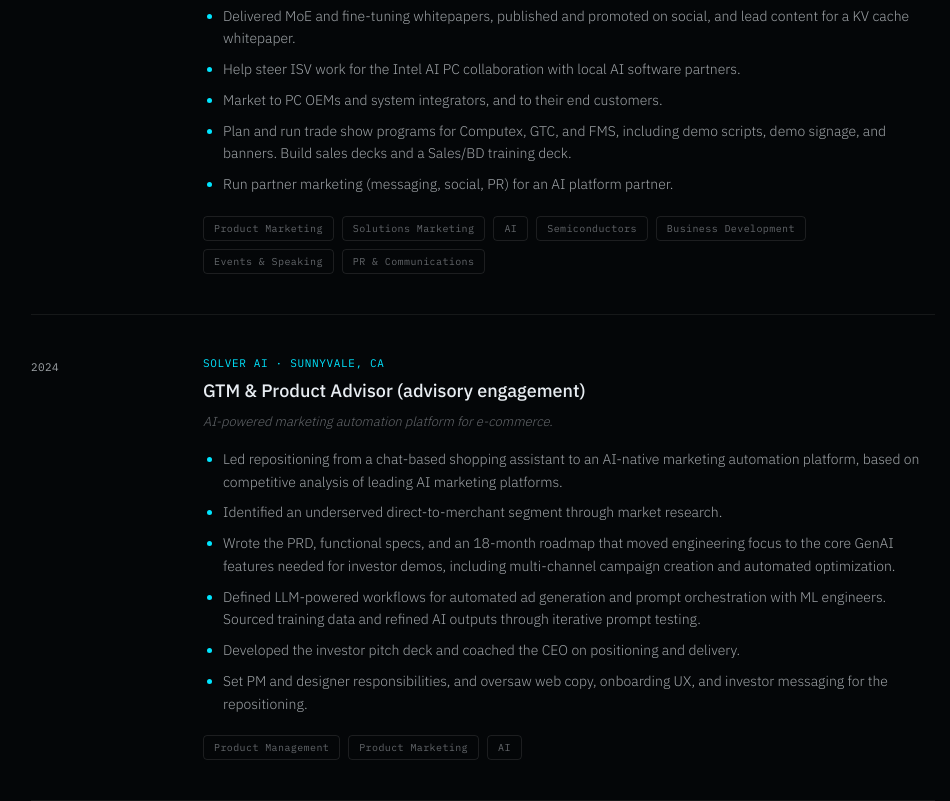
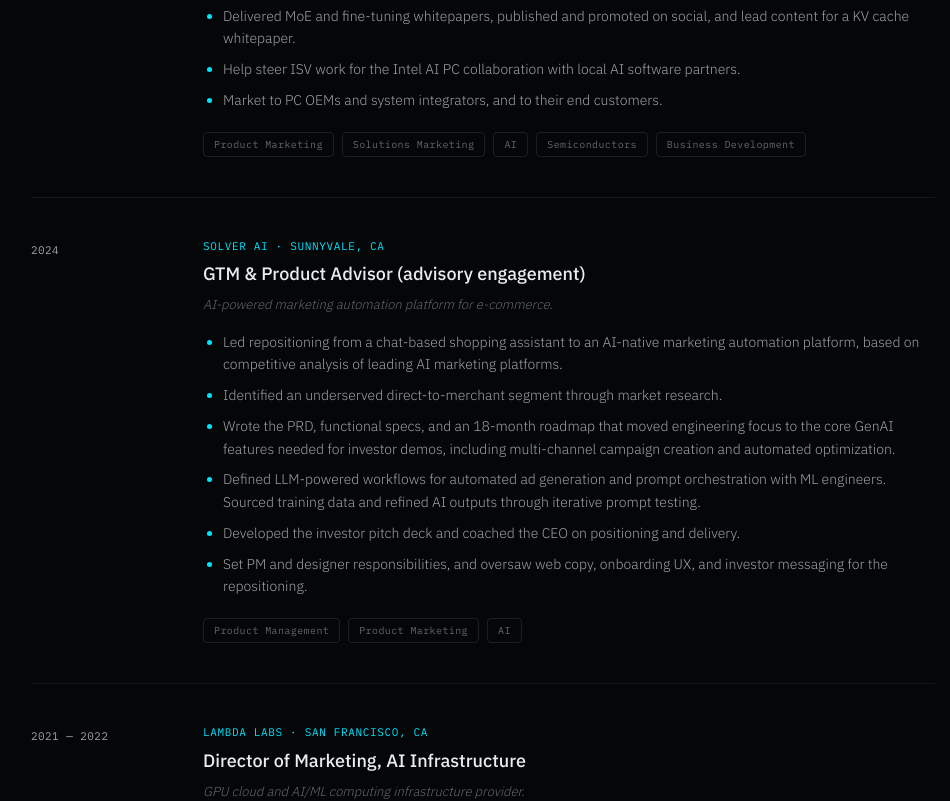
Before and after one commit to rickboot/portfolio-2, a Next.js app: page /resume in a window 1280 px wide. Shown: the part 1340-2141 px from the top of the page, without its empty margins (157-1107 px from the left). Built offline with nearby package versions, Linux system fonts and the light colour scheme.

Commit message:
Cut trade show and partner marketing bullets from Phison entry
Co-Authored-By: Claude Opus 5.5 <noreply@anthropic.com>
Claude-Session: https://claude.ai/code/session_013Xgr92Nivn4fFAFj64m4pP

```diff
--- a/components/Resume.tsx
+++ b/components/Resume.tsx
@@ -51,8 +51,6 @@ const roles: Role[] = [
       'AI',
       'Semiconductors',
       'Business Development',
-      'Events & Speaking',
-      'PR & Communications',
     ],
     bullets: [
       'Lead product marketing for Pascari aiDAPTIV, which extends AI memory across GPU memory, system DRAM, and flash so local systems and servers can run larger AI models.',
@@ -61,8 +59,6 @@ const roles: Role[] = [
       'Delivered MoE and fine-tuning whitepapers, published and promoted on social, and lead content for a KV cache whitepaper.',
       'Help steer ISV work for the Intel AI PC collaboration with local AI software partners.',
       'Market to PC OEMs and system integrators, and to their end customers.',
-      'Plan and run trade show programs for Computex, GTC, and FMS, including demo scripts, demo signage, and banners. Build sales decks and a Sales/BD training deck.',
-      'Run partner marketing (messaging, social, PR) for an AI platform partner.',
     ],
   },
   {
@@ -322,7 +318,7 @@ const speaking = [
   'Chair, VESA VBE/AI workgroup (Media Vision)',
   'Press tours with NVIDIA GMs, plus press and analyst relations (NVIDIA)',
   "Multiple Best of Computex awards, including Tom's Hardware (Corsair, 2012 and 2014)",
-  'Trade show programs at Computex, GTC, FMS, SuperComputing, and DoDIIS',
+  'Trade show programs at Computex, SuperComputing, and DoDIIS',
 ]
 
 const projects = [
```
